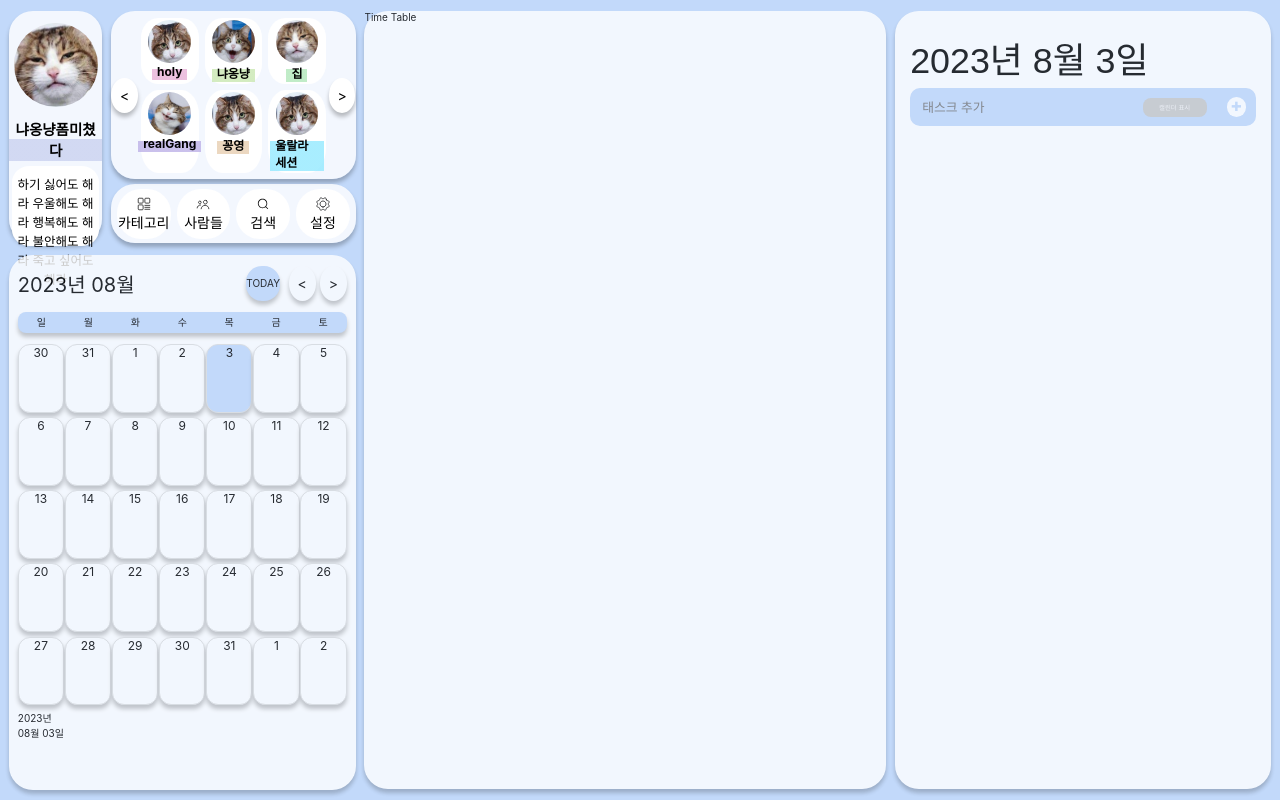
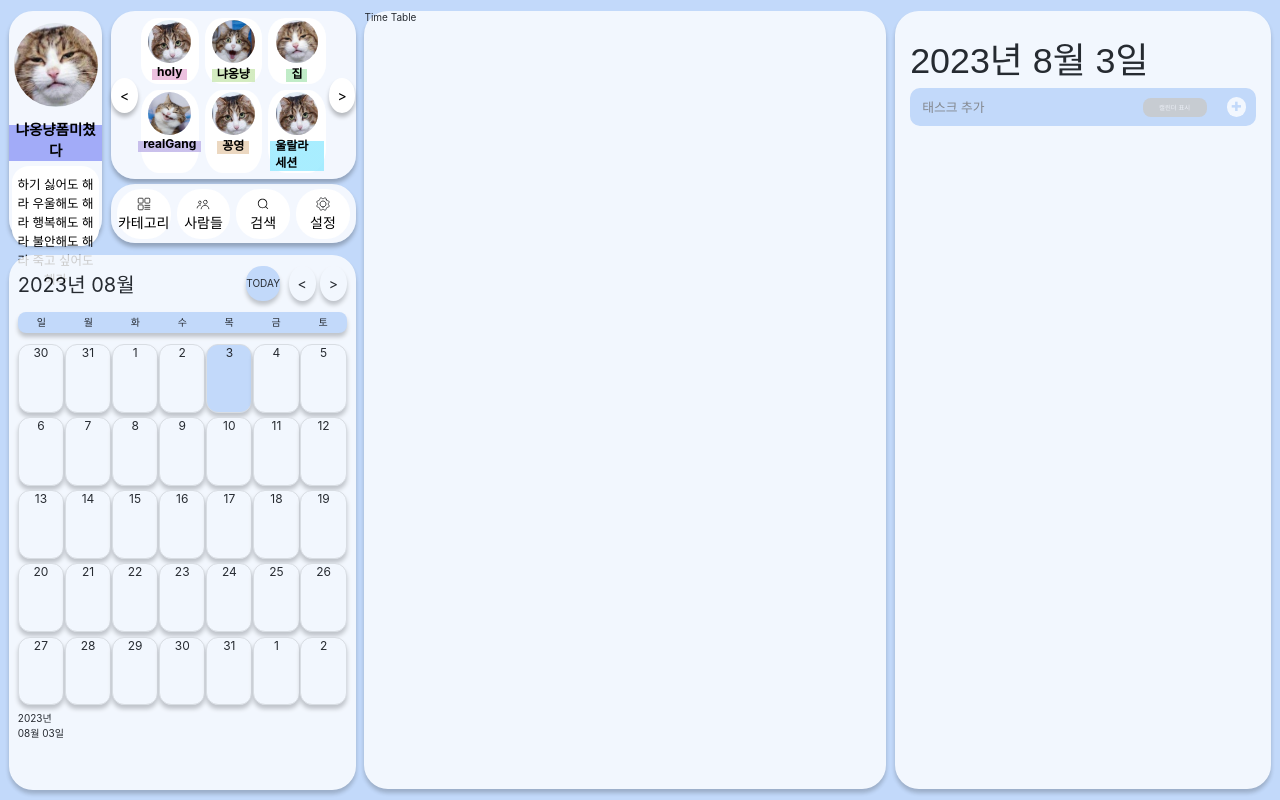
Before and after one commit to TasQueue/Front-End, a React (Create React App) app: page / in a window 1280 px wide. Built offline with nearby package versions, Linux system fonts and the light colour scheme; a web font is replaced by a local one.

Commit message:
feat : 설정페이지 - 잔디 색상 변경시 프로필 색상와 연동하기

```diff
--- a/src/components/home/ProfileAndNavigation/UserProfile/UserProfile.styled.tsx
+++ b/src/components/home/ProfileAndNavigation/UserProfile/UserProfile.styled.tsx
@@ -15,10 +15,9 @@ export const UserProfileContainer = styled.section`
 export const UserProfileName = styled.div`
   font-size: 1.45rem;
   font-weight: 1000;
-  background-image: linear-gradient(transparent 50%, rgba(177, 187, 231, 0.5) 50%);
   background-repeat: no-repeat;
   margin: 0 0 5px 0;
-
+  padding: 1px 5px;
   @media (max-width: 1024px) {
     font-size: 8px;
   }
--- a/src/components/home/ProfileAndNavigation/UserProfile/UserProfile.tsx
+++ b/src/components/home/ProfileAndNavigation/UserProfile/UserProfile.tsx
@@ -1,30 +1,26 @@
 import React from 'react';
 import { useRecoilState } from 'recoil';
 import { catState } from '../../../../recoil/catState';
-import { userNameState, userStatusState } from '../../../../recoil/userInfoState';
+import { userNameState, userStatusState, userThemeColorState } from '../../../../recoil/userInfoState';
 import * as U from './UserProfile.styled';
 
 const UserProfile = () => {
-  const [currentCat, setCurrentCat] = useRecoilState(catState);
-  const [name, setName] = useRecoilState(userNameState);
-  const [status, setStatus] = useRecoilState(userStatusState);
-  const UserInfo = [
-    {
-      themeColor: '#a2abf8',
-    },
-  ];
+  const [currentCat] = useRecoilState(catState);
+  const [name] = useRecoilState(userNameState);
+  const [status] = useRecoilState(userStatusState);
+  const [themeColor] = useRecoilState(userThemeColorState);
 
   return (
     <U.UserProfileContainer>
       <U.UserProfileImg src={currentCat} alt='UserProfileCat' />
       <U.UserProfileName
         style={{
-          padding: '1px 5px',
-          backgroundImage: `linear-gradient(transparent 0.6rem, ${UserInfo[0].themeColor} 0.7)`,
+          backgroundImage: `linear-gradient(transparent 0.8rem, ${themeColor} 0.8rem)`,
         }}
       >
         {name}
       </U.UserProfileName>
+
       <U.UserProfileStatus>{status}</U.UserProfileStatus>
     </U.UserProfileContainer>
   );
--- a/src/pages/setting/GrassColorButton.tsx
+++ b/src/pages/setting/GrassColorButton.tsx
@@ -1,10 +1,12 @@
 import React, { useState } from 'react';
 import reactCSS from 'reactcss';
 import { ChromePicker } from 'react-color';
+import { useRecoilState } from 'recoil';
+import { userThemeColorState } from '../../recoil/userInfoState';
 
 const GrassColorButton = () => {
+  const [themeColor, setThemeColor] = useRecoilState(userThemeColorState);
   const [displayColorPicker, setDisplayColorPicker] = useState(false);
-  const [color, setColor] = useState('#F17013');
 
   const handleClick = () => {
     setDisplayColorPicker(!displayColorPicker);
@@ -15,7 +17,7 @@ const GrassColorButton = () => {
   };
 
   const handleChange = (pickedColor) => {
-    setColor(pickedColor.hex);
+    setThemeColor(pickedColor.hex);
   };
 
   const handleKeyPress = (e, action) => {
@@ -31,7 +33,7 @@ const GrassColorButton = () => {
         width: '40px',
         height: '40px',
         borderRadius: '50px',
-        background: color,
+        background: themeColor,
       },
       swatch: {
         padding: '1px',
@@ -79,7 +81,7 @@ const GrassColorButton = () => {
             role='button'
             aria-label='color picker overlay'
           />
-          <ChromePicker color={color} onChange={handleChange} />
+          <ChromePicker color={themeColor} onChange={handleChange} />
         </div>
       ) : null}
     </div>
--- a/src/pages/setting/SettingPage.tsx
+++ b/src/pages/setting/SettingPage.tsx
@@ -7,15 +7,18 @@ import * as S from './SettingPage.styled';
 
 const SettingPage = () => {
   const [currentCat, setCurrentCat] = useRecoilState(catState);
-  const [name, setName] = useRecoilState(userNameState);
-  const [currentName, setCurrentName] = useState('');
-  const [status, setStatus] = useRecoilState(userStatusState);
-  const [currentStatus, setCurrentStatus] = useState('');
+
+  const [currentName, setCurrentName] = useRecoilState(userNameState);
+  const [name, setName] = useState(currentName);
+
+  const [currentStatus, setCurrentStatus] = useRecoilState(userStatusState);
+  const [status, setStatus] = useState(currentStatus);
+
   const [showModal, setShowModal] = useState(false);
+  const [modalMessage, setModalMessage] = useState('');
 
   const [initialNameValue, setInitialNameValue] = useState(name);
   const [initialStatusValue, setInitialStatusValue] = useState(status);
-  const [modalMessage, setModalMessage] = useState('');
 
   const handleNameChange = (e) => {
     setName(e.target.value);
--- a/src/recoil/userInfoState.ts
+++ b/src/recoil/userInfoState.ts
@@ -17,3 +17,8 @@ export const userStatusState = atom({
   key: 'userStatusState',
   default: UserInfo[0].status,
 });
+
+export const userThemeColorState = atom({
+  key: 'userThemeColorState',
+  default: UserInfo[0].themeColor,
+});
```
